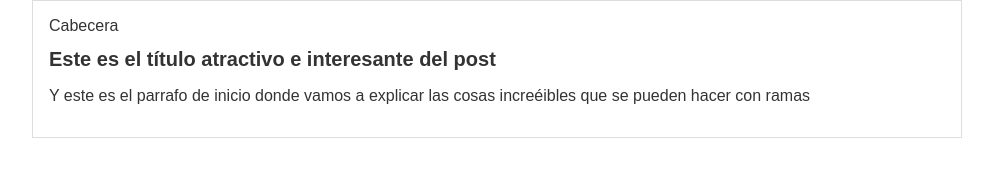
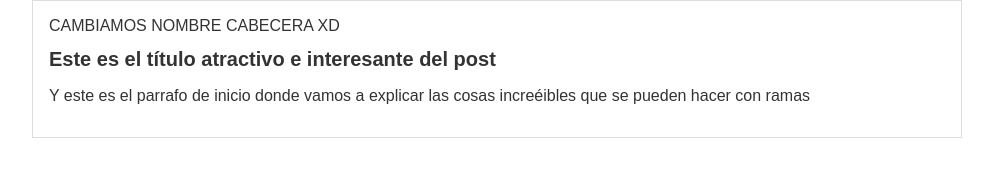
Before and after one commit to cevm22/hyperblog, a plain HTML site: page blogpost.html in a window 1280 px wide. Shown: the whole page, without its empty margins (143-1136 px from the left). Drawn offline with Linux system fonts and the light colour scheme.

Commit message:
Estructura inicial de la cabecera que se cambió con un XD

```diff
--- a/blogpost.html
+++ b/blogpost.html
@@ -5,7 +5,7 @@
     <body>
         <div id="container">
             <div id="cabecera">
-                Cabecera
+                CAMBIAMOS NOMBRE CABECERA XD
             </div>
             <div id="post">
                 <h1>Este es el título atractivo e interesante del post</h1>
```
